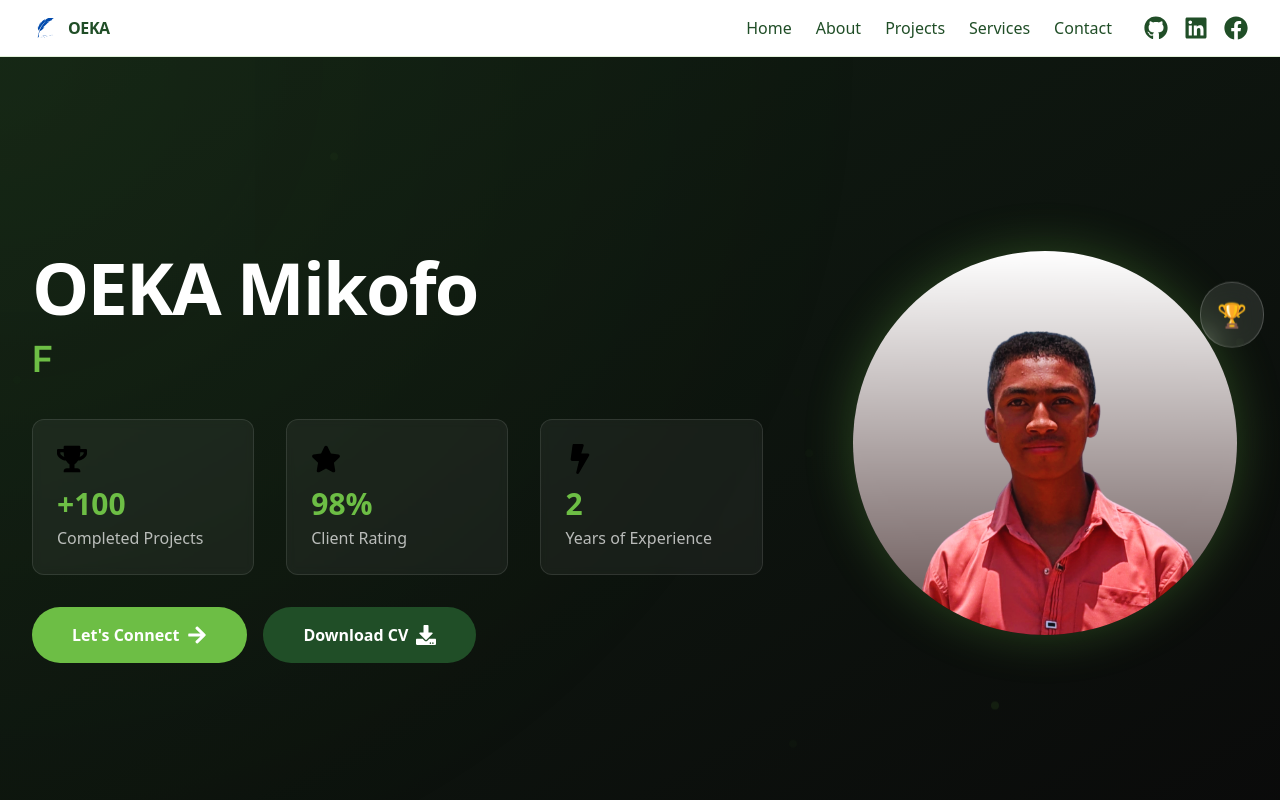
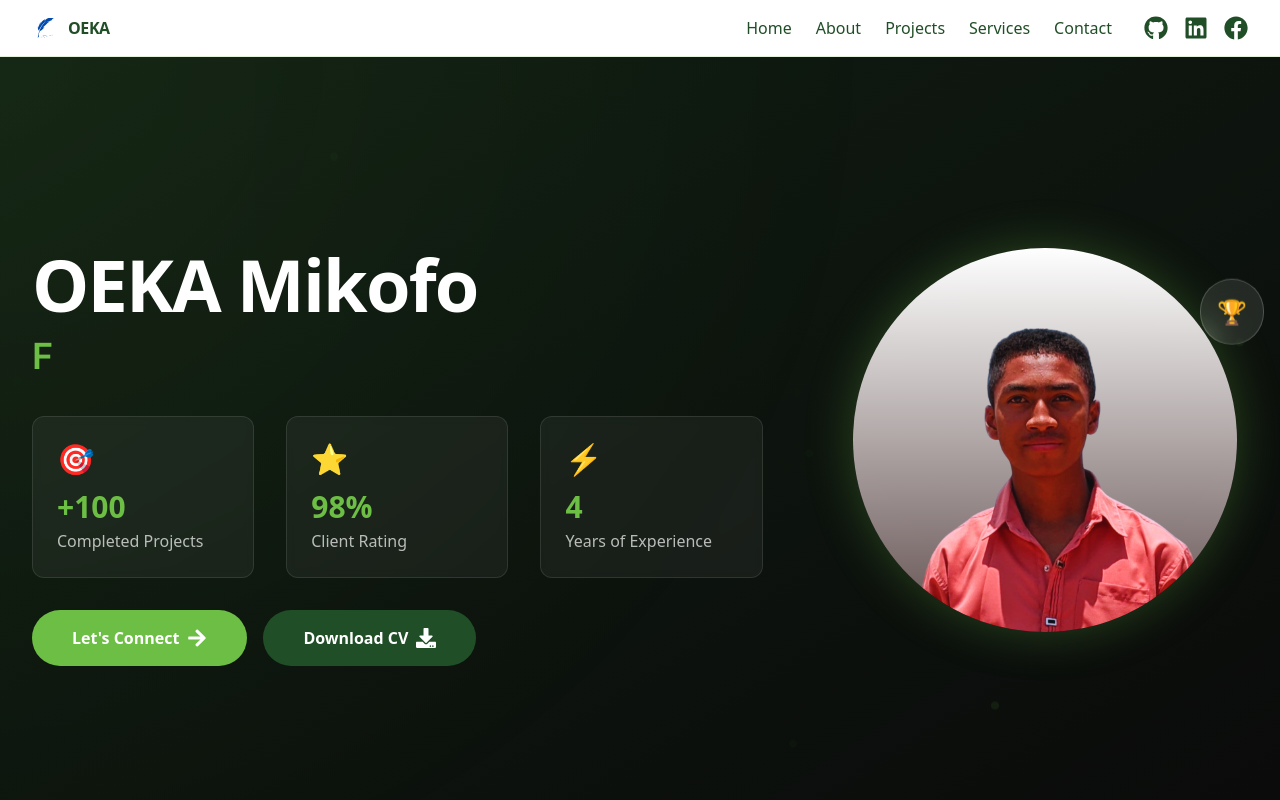
Before and after one commit to oekaa/oeka.mg, a React (Vite) app: page / in a window 1280 px wide. Shown: the top 800 px of the page. Built offline with nearby package versions, Linux system fonts and the light colour scheme.

Commit message:
Update Hero.jsx

```diff
--- a/src/components/Hero.jsx
+++ b/src/components/Hero.jsx
@@ -16,14 +16,10 @@ function Hero() {
 
   // Stats shown in the hero section
   const stats = [
-    { number: '+100', label: 'Completed Projects', icon: <FaTrophy /> },
-    { number: '98%', label: 'Client Rating', icon: <FaStar /> },
-    {
-      number: new Date().getFullYear() - 2022,
-      label: 'Years of Experience',
-      icon: <FaBolt />
-    },
-  ];
+    { number: '+100', label: 'Completed Projects', icon: '🎯' },
+    { number: '98%', label: 'Client Rating', icon: '⭐' },
+    { number: new Date().getFullYear() - 2020 , label: 'Years of Experience', icon: '⚡' },
+  ]
 
   // Scroll to section and close mobile menu
   const scrollToSection = (sectionId) => {
```
